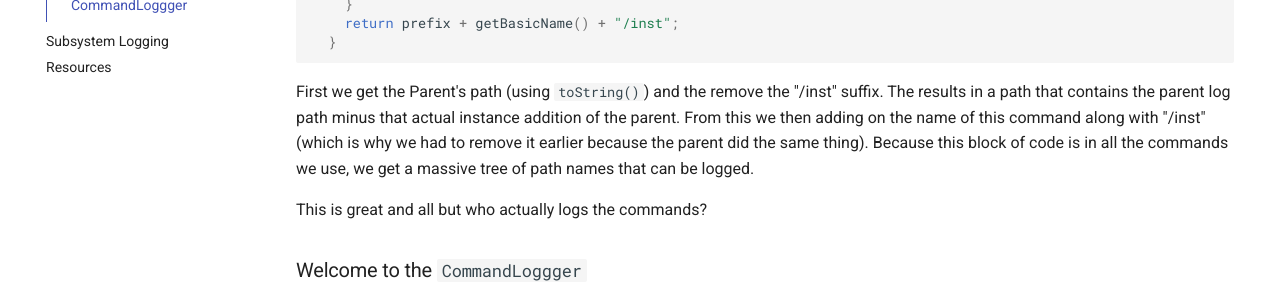
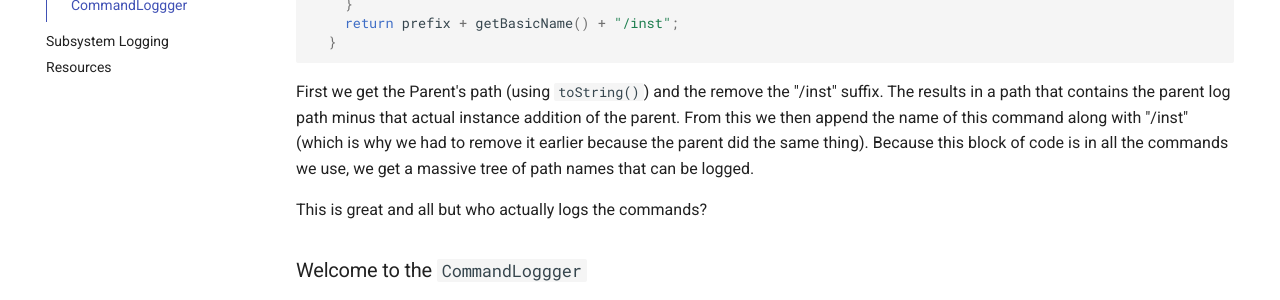
Before and after one commit to FRC4048/robot-docs, an MkDocs documentation site: the page built from docs/command-logging.md, in a window 1280 px wide and 900 px high, scrolled down 1602 px. Shown: the part 355-655 px from the top of the window. Built offline with MkDocs 1.6.1 and Material for MkDocs 9.7.7, drawn with Linux system fonts in a browser that asks for light colours.

Commit message:
put append back

````diff
--- a/docs/command-logging.md
+++ b/docs/command-logging.md
@@ -90,7 +90,7 @@ We need some way to turn the hierarchy of commands into a path. Moreover, we nee
   }
 ```
 
-First we get the Parent's path (using `toString()`) and the remove the "/inst" suffix. The results in a path that contains the parent log path minus that actual instance addition of the parent. From this we then adding on the name of this command along with "/inst" (which is why we had to remove it earlier because the parent did the same thing).
+First we get the Parent's path (using `toString()`) and the remove the "/inst" suffix. The results in a path that contains the parent log path minus that actual instance addition of the parent. From this we then append the name of this command along with "/inst" (which is why we had to remove it earlier because the parent did the same thing).
 Because this block of code is in all the commands we use, we get a massive tree of path names that can be logged.
 
 This is great and all but who actually logs the commands?
````
